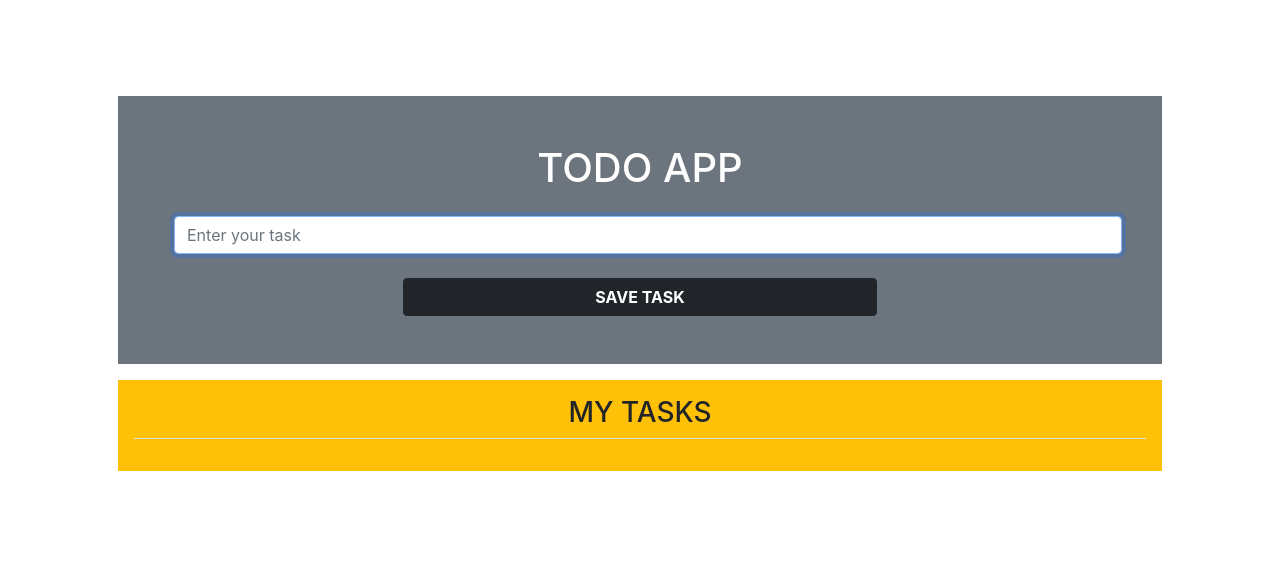
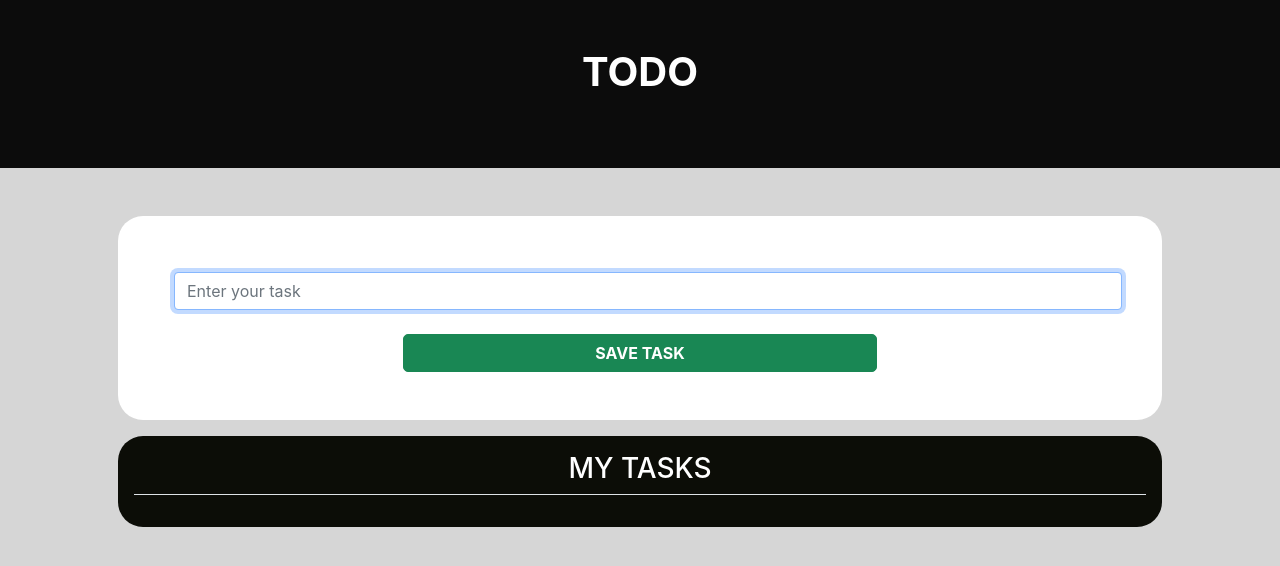
Before and after one commit to adish-ct/Todo-React-JS, a React (Create React App) app in the folder todo-app/: page / in a window 1280 px wide. Shown: the top 566 px of the page. Built offline with nearby package versions, Linux system fonts and the light colour scheme.

Commit message:
style updated

```diff
--- a/todo-app/src/components/Todo.jsx
+++ b/todo-app/src/components/Todo.jsx
@@ -66,18 +66,22 @@ function Todo(props) {
         inputRef.current.focus()
     })
     return (
-        <div className='container text-center p-5 mt-5'>
-            <div className="text-center bg-secondary p-5 border-2">
-                <h1 className='mb-4 text-white'>TODO APP</h1>
+        <div className='body'>
+            <div className='text-center p-5 section-head'>
+                <h1 className='mb-4 text-white custom-head'>TODO</h1>
+            </div>
+            <div className='container text-center p-5'>
+                <div className="text-center p-5 border-2 todo-section">
+
                     <form action="" className='form-outline' onSubmit={(e) => e.preventDefault()} >
-                    <input type="text" className='w-100 form-control m-2' value={input} ref={inputRef} placeholder='Enter your task' onChange={(event) => setInput(event.target.value)} />
-                    <button className='w-50 btn btn-dark mt-3 fw-bold' onClick={addTodo} > {taskId ? 'UPDATE TASK' : 'SAVE TASK'} </button>
+                        <input type="text" className='w-100 form-control m-2 form-input' value={input} ref={inputRef} placeholder='Enter your task' onChange={(event) => setInput(event.target.value)} />
+                        <button className='w-50 btn btn-success mt-3 fw-bold submit-button' onClick={addTodo} > {taskId ? 'UPDATE TASK' : 'SAVE TASK'} </button>
                     </form>
                 </div>
 
-            <div className='bg-warning mt-3 p-3'>
+                <div className='task-section mt-3 p-3'>
                     <div className="text-center border-bottom border-bottom-danger">
-                    <h3>MY TASKS</h3>
+                        <h3 className='text-white'>MY TASKS</h3>
                     </div>
                     <ul className='text-left'>
                         {todo.map((todoObj) => (
@@ -98,6 +102,8 @@ function Todo(props) {
                     </ul>
                 </div>
             </div>
+        </div>
+
     )
 }
 
--- a/todo-app/src/components/css/Todo.css
+++ b/todo-app/src/components/css/Todo.css
@@ -1,3 +1,14 @@
+.body {
+  background-color: rgb(214, 214, 214);
+  height: 100vh;
+}
+.custom-head {
+  font-weight: bold;
+  text-decoration: wavy;
+}
+.section-head {
+  background-color: rgb(12, 12, 12);
+}
 .task-control {
   color: rgb(72, 12, 12);
   text-align: left;
@@ -31,3 +42,18 @@
   opacity: 0.5;
   color: red;
 }
+.todo-section {
+  border-radius: 25px;
+  background-color: white;
+}
+.form-input {
+  box-shadow: 1px 3px 10px 0.5px rgb(112, 112, 112);
+}
+.submit-button {
+  border-radius: 5px;
+}
+.task-section{
+  background-color: rgba(6, 7, 1, 0.97);
+  border-radius: 25px;
+
+}
```
Lines whose indentation alone changed are shown as unchanged.
